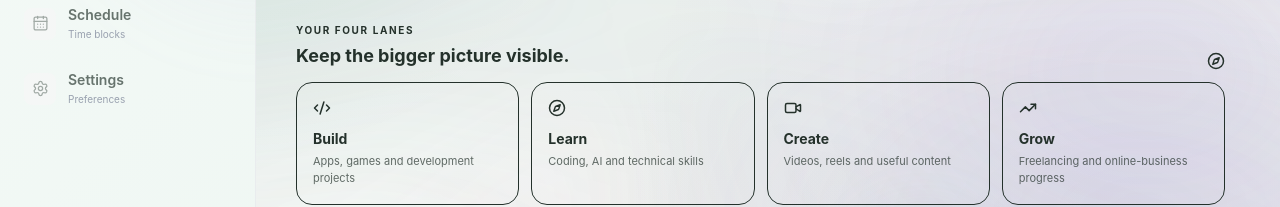
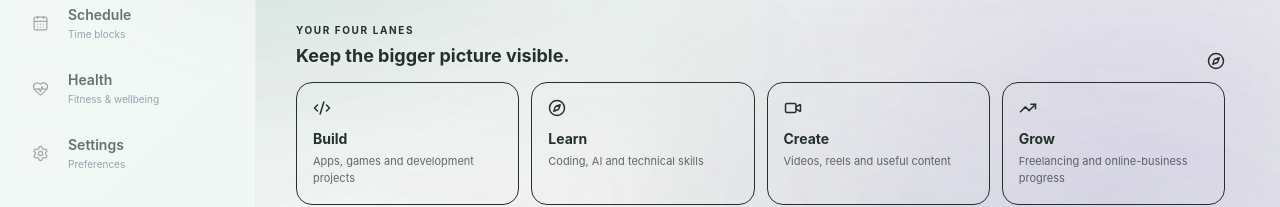
Before and after one commit to Meckiul-Chisim/MyPlanner, a React (Vite) app: page / in a window 1280 px wide. Shown: the part 379-586 px from the top of the page. Built offline with nearby package versions, Linux system fonts and the light colour scheme.

Commit message:
Add Health workspace navigation

```diff
--- a/src/components/NavBar.tsx
+++ b/src/components/NavBar.tsx
@@ -4,6 +4,7 @@ import {
   CalendarDays,
   CheckSquare,
   LayoutGrid,
+  HeartPulse,
   Plus,
   Repeat,
   Settings,
@@ -15,7 +16,7 @@ import type { LucideIcon } from 'lucide-react'
 import { getPlannerProfile } from '../features/profile/profile'
 import { MyPlannerLogo } from './MyPlannerLogo'
 
-export type View = 'dashboard' | 'tasks' | 'habits' | 'schedule' | 'profile' | 'settings'
+export type View = 'dashboard' | 'tasks' | 'habits' | 'schedule' | 'health' | 'profile' | 'settings'
 
 interface SidebarProps {
   active: View
@@ -34,11 +35,16 @@ const workspaceItems: NavItem[] = [
   { id: 'tasks', label: 'Tasks', icon: CheckSquare, hint: 'To-do list' },
   { id: 'habits', label: 'Habits', icon: Repeat, hint: 'Daily rhythm' },
   { id: 'schedule', label: 'Schedule', icon: CalendarDays, hint: 'Time blocks' },
+  { id: 'health', label: 'Health', icon: HeartPulse, hint: 'Fitness & wellbeing' },
   { id: 'settings', label: 'Settings', icon: Settings, hint: 'Preferences' },
 ]
 
 const mobileItems: NavItem[] = [
-  ...workspaceItems,
+  { id: 'dashboard', label: 'Today', icon: LayoutGrid, hint: 'Overview' },
+  { id: 'tasks', label: 'Work', icon: CheckSquare, hint: 'Tasks & projects' },
+  { id: 'health', label: 'Health', icon: HeartPulse, hint: 'Fitness & wellbeing' },
+  { id: 'habits', label: 'Habits', icon: Repeat, hint: 'Daily rhythm' },
+  { id: 'schedule', label: 'Schedule', icon: CalendarDays, hint: 'Time blocks' },
   { id: 'profile', label: 'Profile', icon: UserRound, hint: 'Your details' },
 ]
 
```
